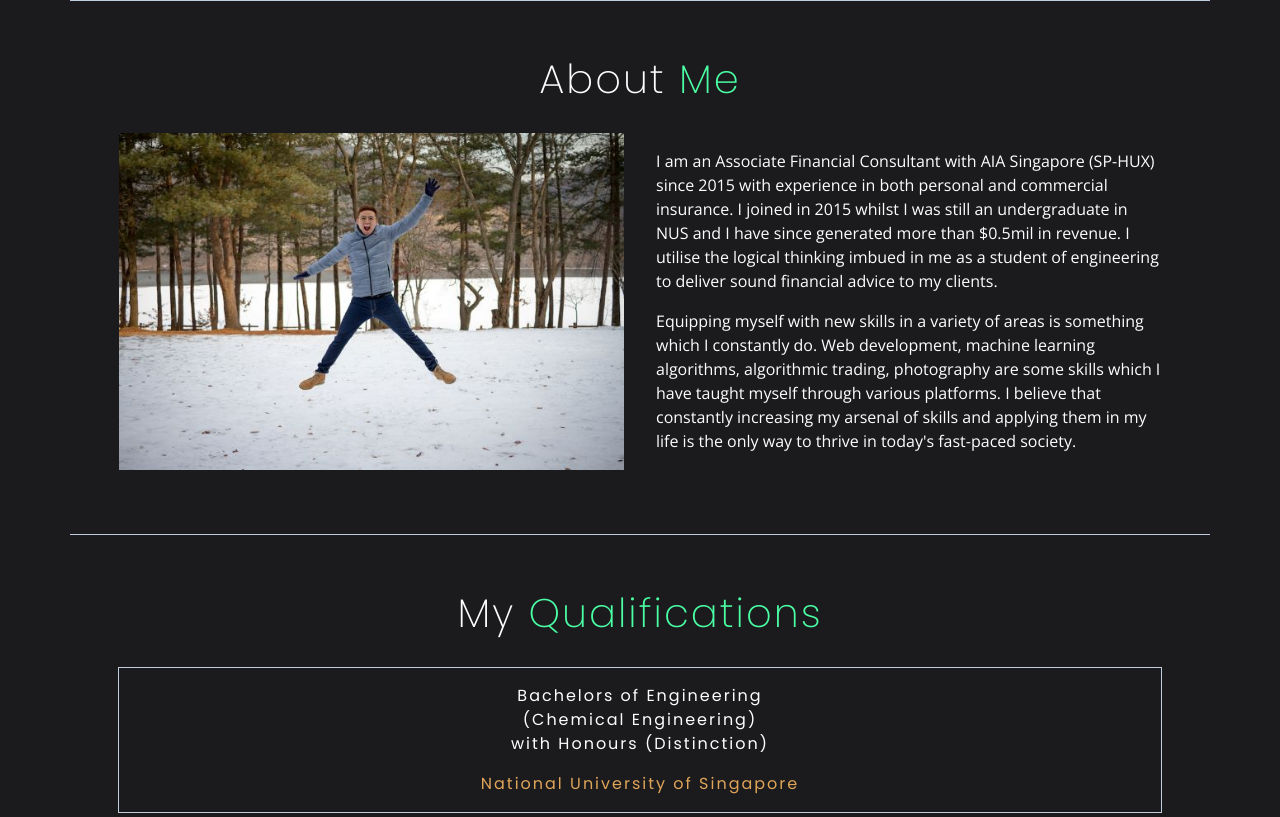
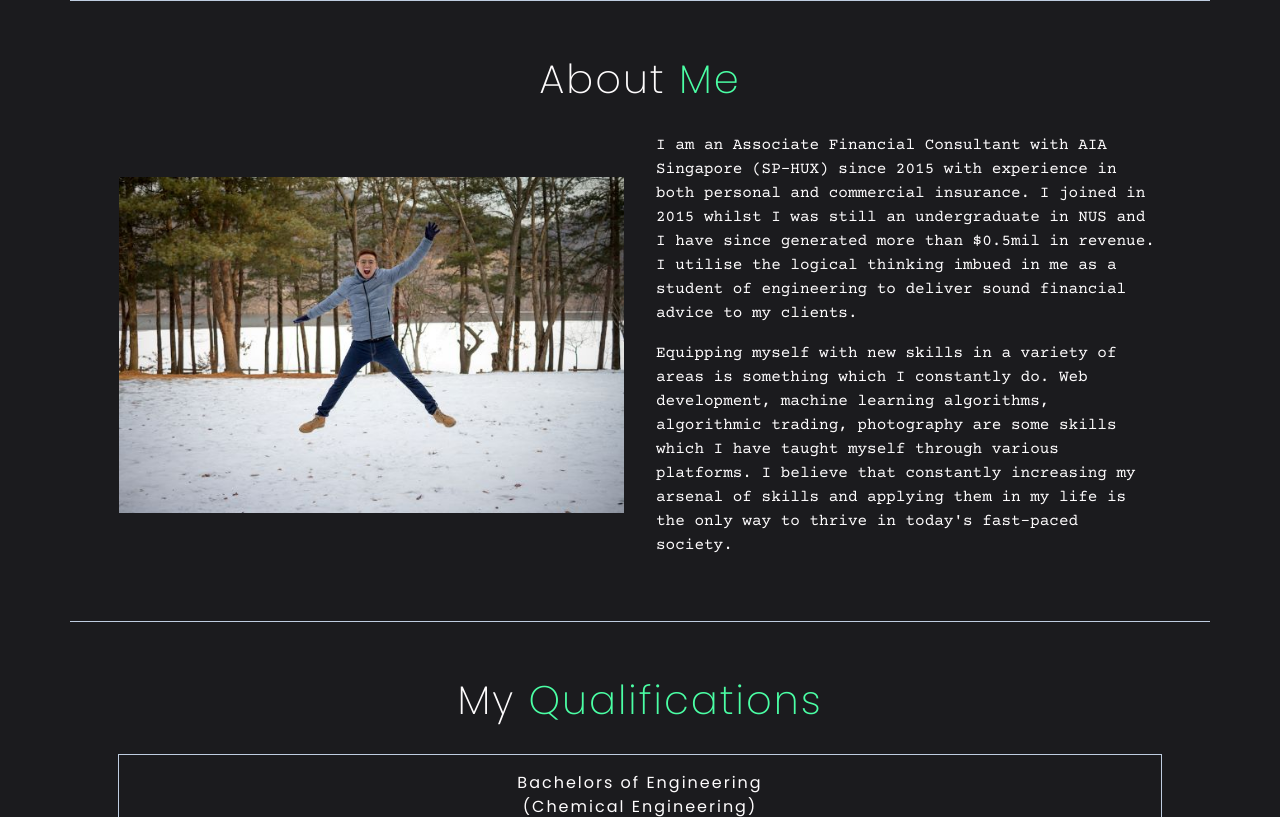
Before and after one commit to vinson14/vinson-ong, a Flask app: page /about in a window 1280 px wide. Shown: the part 150-967 px from the top of the page. Run offline with Flask 2, Linux system fonts and the light colour scheme; some libraries are stand-ins or nearby versions.

Commit message:
Changed font for about-me

```diff
--- a/application/home/templates/about.html
+++ b/application/home/templates/about.html
@@ -71,18 +71,18 @@
             <!--/Title -->
 
             <!-- Image -->
-            <div class="col-md-6 p-3">
+            <div class="col-md-6 p-3 d-flex align-items-center">
                 <img src="/static/img/vinson.jpg" class="img-fluid">
             </div>
             <!--/Image -->
 
             <!-- Write Up -->
             <div class="col-md-6 white-color p-3 d-flex flex-column justify-content-center">
-                <p class="font-opensans">I am an Associate Financial Consultant with AIA Singapore (SP-HUX) since 2015 with experience in both personal and commercial insurance. I joined in 2015 whilst I was still an
+                <p class="font-courier">I am an Associate Financial Consultant with AIA Singapore (SP-HUX) since 2015 with experience in both personal and commercial insurance. I joined in 2015 whilst I was still an
                     undergraduate in NUS and I have since generated more than $0.5mil in revenue. I utilise the logical thinking imbued in me as a student of engineering to deliver sound financial
                     advice to my clients.
                 </p>
-                <p  class="font-opensans mb-0">
+                <p  class="font-courier mb-0">
                     Equipping myself with new skills in a variety of areas is something which I constantly do. Web development,
                     machine learning algorithms, algorithmic trading, photography are some skills which I have taught myself through various platforms. I believe that constantly increasing my arsenal
                     of skills and applying them in my life is the only way to thrive in today's fast-paced society.
--- a/application/home/templates/index.html
+++ b/application/home/templates/index.html
@@ -70,9 +70,9 @@
             <div class="col-md-12 text-left p-3 d-flex flex-column justify-content-center">
                 <h1 class="font-poppins white-color"> Hi there, I am <span class="green-color font-poppins-bold">Vinson</span> </h1>
                 <div class="typewriter">
-                    <p class="font-courier white-color">Financial Consultant</p>
-                    <p class="font-courier white-color">Web Developer</p>
-                    <p class="font-courier white-color">Hobbyist Photographer</p>
+                    <p class="font-courier-lg white-color">Financial Consultant</p>
+                    <p class="font-courier-lg white-color">Web Developer</p>
+                    <p class="font-courier-lg white-color">Hobbyist Photographer</p>
                 </div>
             </div>
             <!--/Column 2-->
--- a/application/static/css/style.css
+++ b/application/static/css/style.css
@@ -170,6 +170,11 @@ h1, h2, h3, h4, h5 {
 }
 
 .font-courier {
+    font-family: 'Courier Prime', monospace;
+    font-size: 16px;
+}
+
+.font-courier-lg {
     font-family: 'Courier Prime', monospace;
     font-size: 20px;
 }
```
